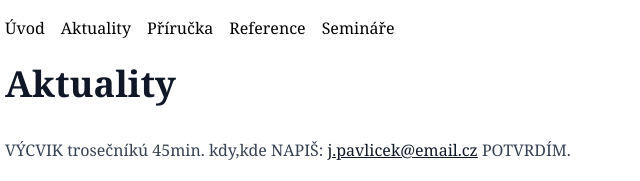
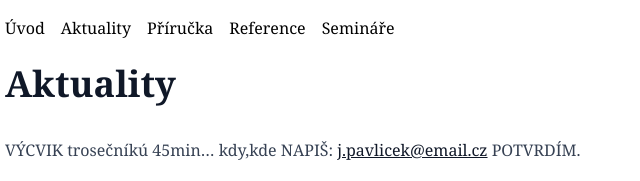
Before and after one commit to valekjo/jaroslav-pavlicek.cz, an Astro site: page /aktuality in a window 1280 px wide. Shown: the top 181 px of the page, 331-971 px from the left. Built offline with nearby package versions, Linux system fonts and the light colour scheme; Astro itself is replaced by a stand-in of ours.

Commit message:
Update aktuality.md

```diff
--- a/src/pages/aktuality.md
+++ b/src/pages/aktuality.md
@@ -3,7 +3,7 @@
 ---
 
 # Aktuality
- VÝCVIK trosečníkú 45min.
+ VÝCVIK trosečníkú 45min..
 kdy,kde NAPIŠ: j.pavlicek@email.cz
 POTVRDÍM.
 
```
